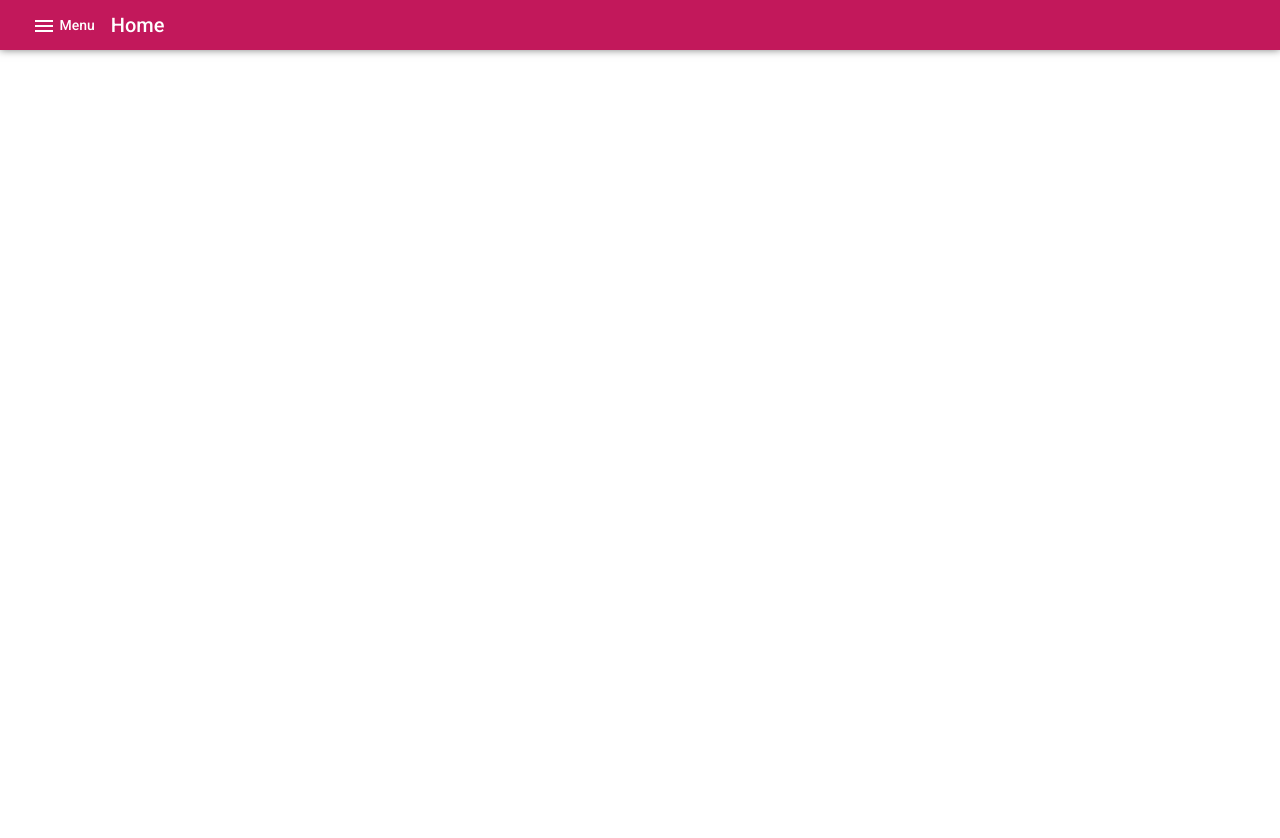
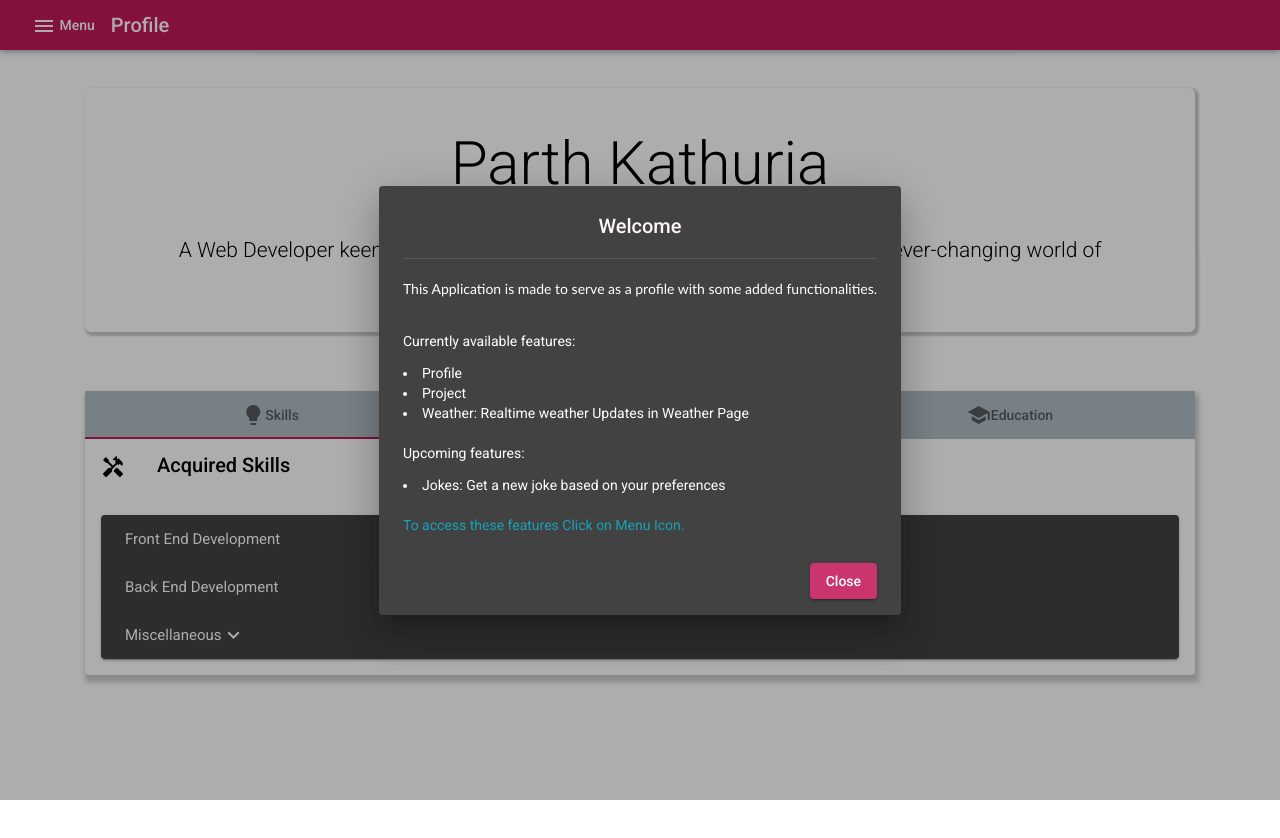
Before and after one commit to ParthDevTs/Basic-Portfolio, an Angular app in the folder parthPortfolio/: page /profile in a window 1280 px wide. Before the commit this address led to /. Shown: the top 838 px of the page. After the commit the page ends 800 px from the top, so only its background shows below. Built offline with nearby package versions, Linux system fonts and the light colour scheme.

Commit message:
new Routing

```diff
--- a/parthPortfolio/src/app/app.component.html
+++ b/parthPortfolio/src/app/app.component.html
@@ -30,23 +30,10 @@
       <button
         color="primary"
         mat-button
-        routerLink="home/Profile"
-        class="buttonclass"
-        (click)="profile()"
-      >
-        <mat-icon>work_outline</mat-icon> Profile
-      </button>
-    </div>
-
-    <mat-divider></mat-divider>
-
-    <div class="row">
-      <button
-        color="primary"
-        mat-button
-        routerLink="home/projects"
+        routerLink="profile/projects"
         class="buttonclass"
         (click)="portfolio()"
+        (click)="drawer.toggle()"
       >
         <mat-icon>work_outline</mat-icon> Projects
       </button>
@@ -58,9 +45,10 @@
       <button
         color="primary"
         mat-button
-        routerLink="home/weather"
+        routerLink="profile/weather"
         class="buttonclass"
         (click)="weather()"
+        (click)="drawer.toggle()"
       >
         <mat-icon>work_outline</mat-icon> Weather
       </button>
@@ -72,9 +60,10 @@
       <button
         color="primary"
         mat-button
-        routerLink="home/jokes"
+        routerLink="profile/jokes"
         class="buttonclass"
         (click)="jokes()"
+        (click)="drawer.toggle()"
         disabled
       >
         <mat-icon>work_outline</mat-icon> Jokes
--- a/parthPortfolio/src/app/app.component.ts
+++ b/parthPortfolio/src/app/app.component.ts
@@ -1,35 +1,45 @@
-import { Component } from '@angular/core';
+import { Component, OnInit } from '@angular/core';
+import { MatDialog } from '@angular/material/dialog';
+import { HomeComponent } from './home/home.component';
 
 @Component({
   selector: 'app-root',
   templateUrl: './app.component.html',
-  styleUrls: ['./app.component.css']
+  styleUrls: ['./app.component.css'],
 })
-export class AppComponent {
+export class AppComponent implements OnInit {
   title = 'parthPortfolio';
 
+  constructor(public dialog: MatDialog) {}
+  ngOnInit(): void {
+    this.openDialog();
+  }
   showHome = false;
-  navName="Home";
+  navName = 'Profile';
 
-  home(){
-    this.navName="Home";
-    this.showHome=false;
+  home() {
+    this.navName = 'Profile';
+    this.showHome = false;
   }
 
-  portfolio(){
-    this.navName="Projects";
-    this.showHome=true;
+  portfolio() {
+    this.navName = 'Projects';
+    this.showHome = true;
   }
-  profile(){
-    this.navName="Profile";
-    this.showHome=true;
+  weather() {
+    this.navName = 'Weather';
+    this.showHome = true;
   }
-  weather(){
-    this.navName="Weather"
-    this.showHome=true;
+  jokes() {
+    this.navName = 'Joke';
+    this.showHome = true;
   }
-  jokes(){
-    this.navName="Joke"
-    this.showHome=true;
+
+  openDialog() {
+    const dialogRef = this.dialog.open(HomeComponent);
+
+    dialogRef.afterClosed().subscribe((result) => {
+      console.log(`Dialog result: ${result}`);
+    });
   }
 }
--- a/parthPortfolio/src/app/app.module.ts
+++ b/parthPortfolio/src/app/app.module.ts
@@ -60,7 +60,6 @@ import { JokesComponent } from './jokes/jokes.component';
 import { FormsModule } from '@angular/forms';
 import { ReactiveFormsModule } from '@angular/forms';
 
-
 @NgModule({
   declarations: [
     AppComponent,
@@ -91,7 +90,8 @@ import { ReactiveFormsModule } from '@angular/forms';
     FormsModule,
     ReactiveFormsModule,
     MatTableModule,
-
+    MatDialogModule,
+    MatDividerModule,
   ],
   providers: [],
 
--- a/parthPortfolio/src/app/home/home.component.css
+++ b/parthPortfolio/src/app/home/home.component.css
@@ -1,11 +1,10 @@
 .jumbotron{
     background-color: transparent;
-    box-shadow: 2px 3px 3px 2px rgba(174, 170, 170, 0.597);
-    color: black;
+
+    color: rgb(255, 255, 255);
 }
 .display-1{
-    color: rgb(226, 4, 71);
-
+    color: rgb(255, 248, 250);
 }
 .container{
     margin-top: 2%;
--- a/parthPortfolio/src/app/home/home.component.html
+++ b/parthPortfolio/src/app/home/home.component.html
@@ -1,8 +1,8 @@
-<div class="container">
-  <div class="jumbotron">
-    <div class="display-1 text-center">Welcome</div>
-    <hr />
-    <br />
+
+  <h2 mat-dialog-title class="display-1 text-center">Welcome</h2>
+  <mat-divider></mat-divider>
+  <mat-dialog-content class="mat-typography">
+    <br>
     <p
     style="
       font-family: 'Trebuchet MS', 'Lucida Sans Unicode', 'Lucida Grande',
@@ -10,15 +10,20 @@
     "
   >
     This Application is made to serve as a profile with some added
-      functionalities. To access these features <b>Click on Menu Icon</b>.
+    functionalities.
   </p>
   <br />
   <p>Currently available features:</p>
   <li>Profile</li>
   <li>Project</li>
-    <li>Weather: Obtain realtime weather Updates in Weather Page</li>
+  <li>Weather: Realtime weather Updates in Weather Page</li>
   <br />
   <p>Upcoming features:</p>
   <li>Jokes: Get a new joke based on your preferences</li>
-  </div>
-</div>
+  <br>
+  <p class="text-info">To access these features Click on Menu Icon.</p>
+  </mat-dialog-content>
+
+<mat-dialog-actions align="end">
+  <button mat-raised-button color="primary" mat-dialog-close cdkFocusInitial>Close</button>
+</mat-dialog-actions>
--- a/parthPortfolio/src/app/weather/weather.component.css
+++ b/parthPortfolio/src/app/weather/weather.component.css
@@ -12,7 +12,7 @@
   color: rgb(255, 255, 255);
 }
 .tempinfo{
-  color: rgb(242, 54, 95);
+  color: rgb(245, 245, 245);
   font-weight: 500;
   font-family: -apple-system, BlinkMacSystemFont, "Segoe UI", Roboto, Oxygen,
     Ubuntu, Cantarell, "Open Sans", "Helvetica Neue", sans-serif;
--- a/parthPortfolio/src/app/weather/weather.component.html
+++ b/parthPortfolio/src/app/weather/weather.component.html
@@ -37,7 +37,8 @@
   </mat-card>
   <mat-card *ngIf="citydata" class="datacard">
     <div class="display-4 text-center tempinfo">Temperature Information</div>
-    <hr />
+    <br>
+    <mat-divider></mat-divider>
     <br />
     <mat-card-header>
       <div mat-card-avatar><img [src]="url" /></div>
@@ -50,12 +51,6 @@
       }}</mat-card-subtitle>
     </mat-card-header>
     <mat-card-content>
-      <!-- <p>Temperature: {{ citydata.temp }} Celsius</p>
-      <p>Feels Like: {{ citydata.feelsLike }} Celsius</p>
-      <p>Minimun Temperature: {{ citydata.tempMin }} Celsius</p>
-      <p>Maximum Temperature: {{ citydata.tempMax }} Celsius</p>
-      <p>Pressure: {{ citydata.pressure }}</p>
-      <p>Humidity: {{ citydata.humidity }}</p> -->
       <mat-list role="list">
         <mat-list-item role="listitem">
           <mat-icon>thermostat</mat-icon>
--- a/parthPortfolio/src/index.html
+++ b/parthPortfolio/src/index.html
@@ -2,10 +2,10 @@
 <html lang="en">
   <head>
     <meta charset="utf-8" />
-    <title>ParthPortfolio</title>
+    <title>Parth Kathuria</title>
     <base href="/" />
     <meta name="viewport" content="width=device-width, initial-scale=1" />
-    <link rel="icon" type="image/x-icon" href="favicon.ico" />
+    <link rel="shortcut icon" href="assets/p.jpg" type="image/x-icon">
     <link
       href="https://fonts.googleapis.com/css?family=Roboto:300,400,500&display=swap"
       rel="stylesheet"
```
Also changed, not shown: parthPortfolio/src/app/app-routing.module.ts (+5 -5 lines), parthPortfolio/src/assets/p.jpg (added). Lines whose indentation alone changed are shown as unchanged.
